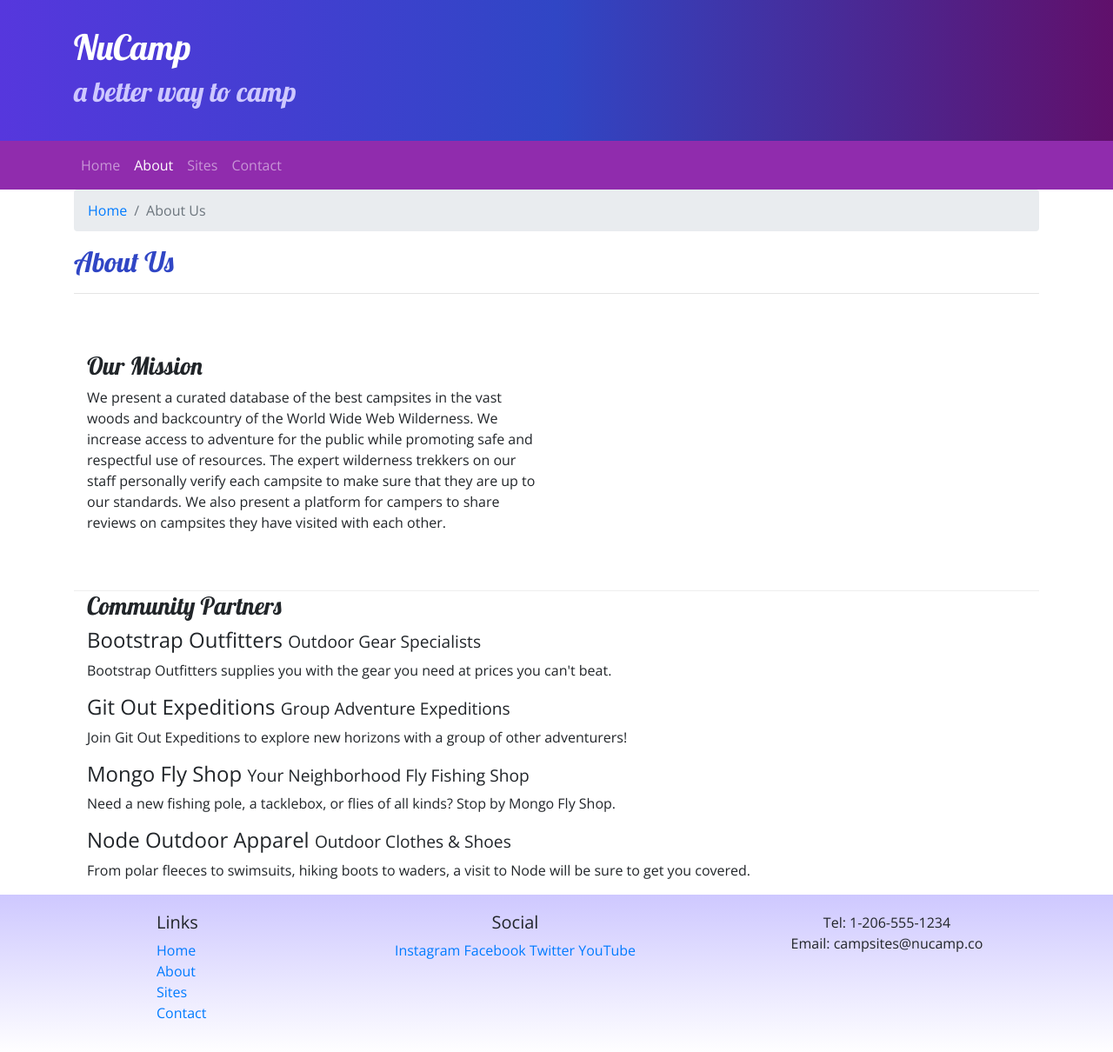
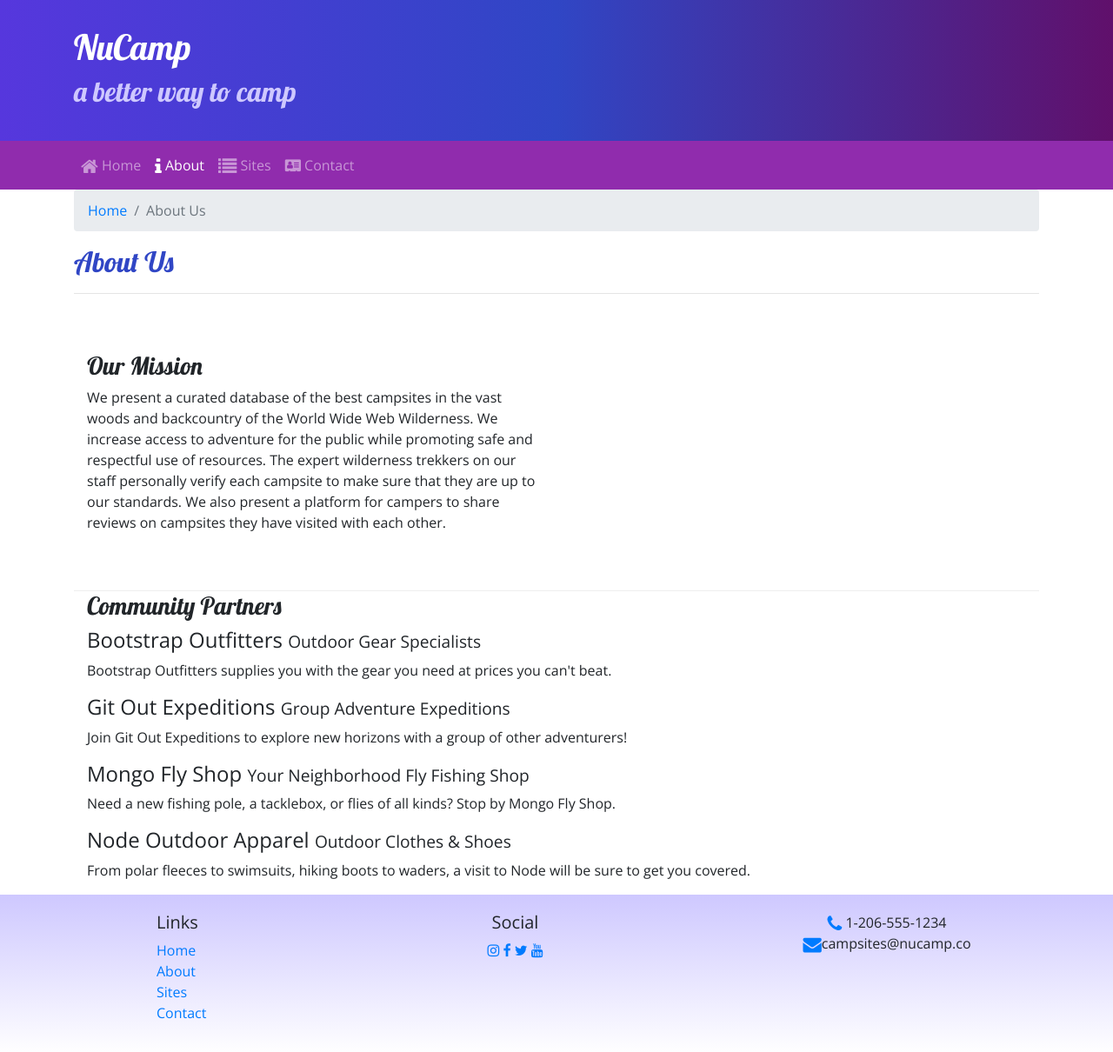
Before and after one commit to j-chaney3/nucampsite, a website: page aboutus.html in a window 1280 px wide. Shown: the whole page at 87% size. Drawn offline with nearby package versions, Linux system fonts and the light colour scheme.

Commit message:
Added Font icons

```diff
--- a/aboutus.html
+++ b/aboutus.html
@@ -8,6 +8,9 @@
 
     <!-- Bootstrap css-->
     <link rel="stylesheet" href="node_modules/bootstrap/dist/css/bootstrap.min.css" />
+
+    <!-- additional css-->
+    <link rel="stylesheet" href="node_modules/font-awesome/css/font-awesome.min.css" />
     <link rel="stylesheet" href="https://fonts.googleapis.com/css?family=Lobster|Open+Sans" />
     <link rel="stylesheet" href="css/styles.css" />
 
@@ -34,10 +37,10 @@
         <div class="container">
             <div class="collapse navbar-collapse" id="nucampNavbar">
                 <ul class="navbar-nav">
-                    <li class="nav-item"><a class="nav-link" href="index.html">Home</a></li>
-                    <li class="nav-item active"><a class="nav-link" href="#">About</a></li>
-                    <li class="nav-item"><a class="nav-link" href="#">Sites</a></li>
-                    <li class="nav-item"><a class="nav-link" href="#">Contact</a></li>
+                    <li class="nav-item "><a class="nav-link" href="index.html"><i class="fa fa-home fa-lg"></i> Home</a></li>
+                    <li class="nav-item active"><a class="nav-link" href="#"><i class="fa fa-info fa-lg"></i> About</a></li>
+                    <li class="nav-item"><a class="nav-link" href="#"><i class="fa fa-list fa-lg"></i> Sites</a></li>
+                    <li class="nav-item"><a class="nav-link" href="#"><i class="fa fa-address-card fa-large"></i> Contact</a></li>
                 </ul>
             </div>
         </div>
@@ -117,14 +120,14 @@
                 </div>
                 <div class="col-6 col-sm-5 text-center">
                     <h5>Social</h5>
-                    <a href="http://instagram.com/">Instagram</a>
-                    <a href="http://facebook.com/">Facebook</a>
-                    <a href="http://twitter.com/">Twitter</a>
-                    <a href="http://youtube.com/">YouTube</a>
+                    <a href="http://instagram.com/"><i class="fa fa-instagram"></i></a>
+                    <a href="http://facebook.com/"><i class="fa fa-facebook"></i></a>
+                    <a href="http://twitter.com/"><i class="fa fa-twitter"></i></a>
+                    <a href="http://youtube.com/"><i class="fa fa-youtube"></i></a>
                 </div>
                 <div class="col-sm-4 text-center">
-                    Tel: 1-206-555-1234<br />
-                    Email: campsites@nucamp.co
+                    <i class="fa fa-phone fa-lg text-primary"></i> 1-206-555-1234<br />
+                    <i class="fa fa-envelope fa-lg text-primary"></i>campsites@nucamp.co
                 </div>
             </div>
         </div>
--- a/package.json
+++ b/package.json
@@ -15,6 +15,7 @@
   },
   "dependencies": {
     "bootstrap": "^4.5.2",
+    "font-awesome": "^4.7.0",
     "jquery": "^3.5.1",
     "popper.js": "^1.16.1"
   }
```
Also changed, not shown: index.html (+13 -10 lines), 1 other file.
